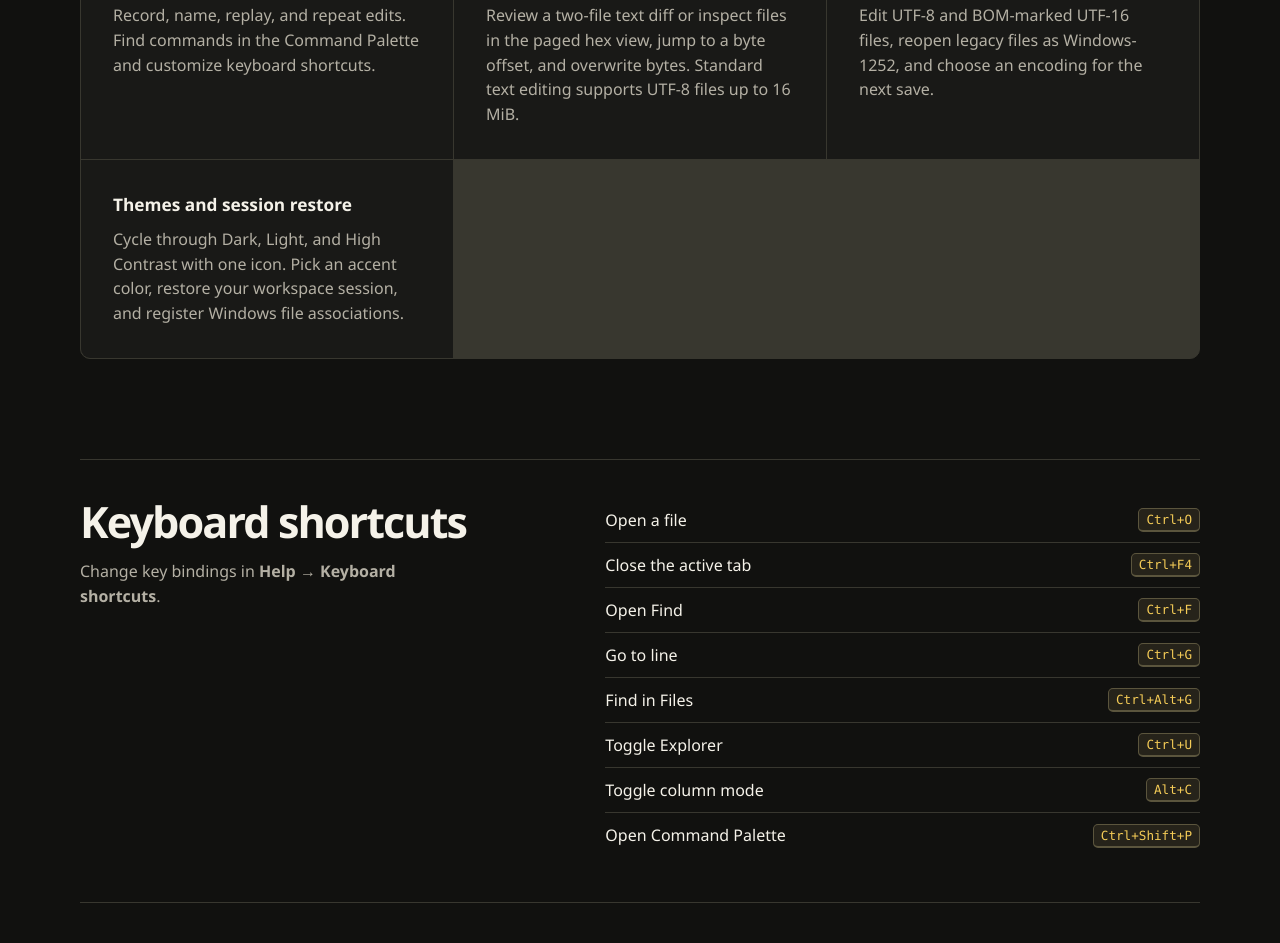
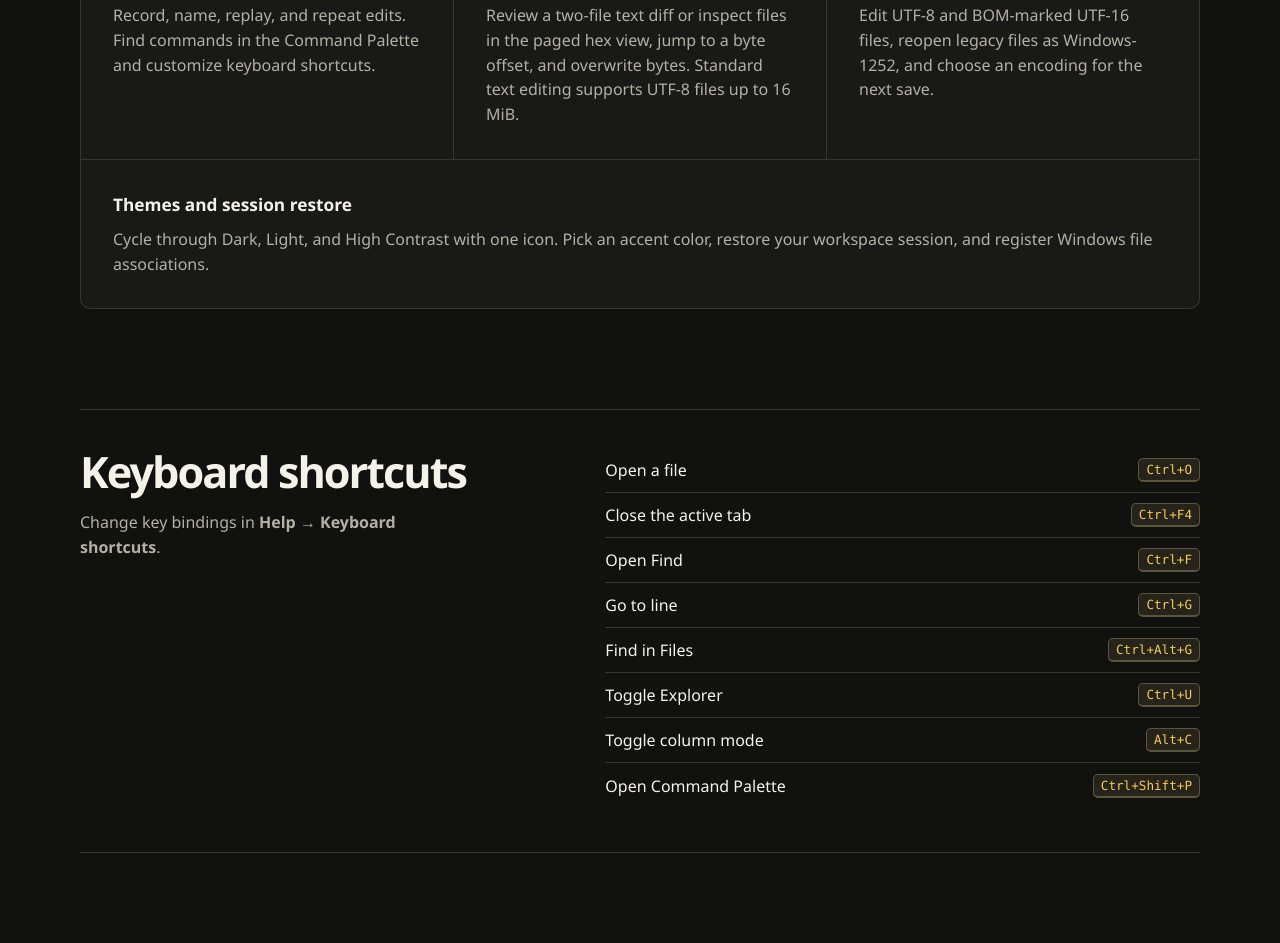
Before and after one commit to DesktopEdit/desktopedit-website, a plain HTML site: page index.html in a window 1280 px wide. Shown: the part 1267-2210 px from the top of the page. Drawn offline with Linux system fonts and the light colour scheme.

Commit message:
Fill the last editing features row

```diff
--- a/styles.css
+++ b/styles.css
@@ -171,6 +171,7 @@ h2 { font-size: clamp(1.9rem, 4vw, 2.7rem); line-height: 1.12; letter-spacing: -
     background: var(--border);
 }
 .feature-grid article { background: var(--surface); padding: clamp(20px, 3vw, 32px); }
+.feature-grid article:last-child { grid-column: 1 / -1; }
 .feature-grid h3 { font-size: 1.08rem; margin-bottom: 8px; }
 .feature-grid p, .shortcuts p, .release p { color: var(--muted); }
 code { font-family: var(--mono); font-size: .92em; }
```
